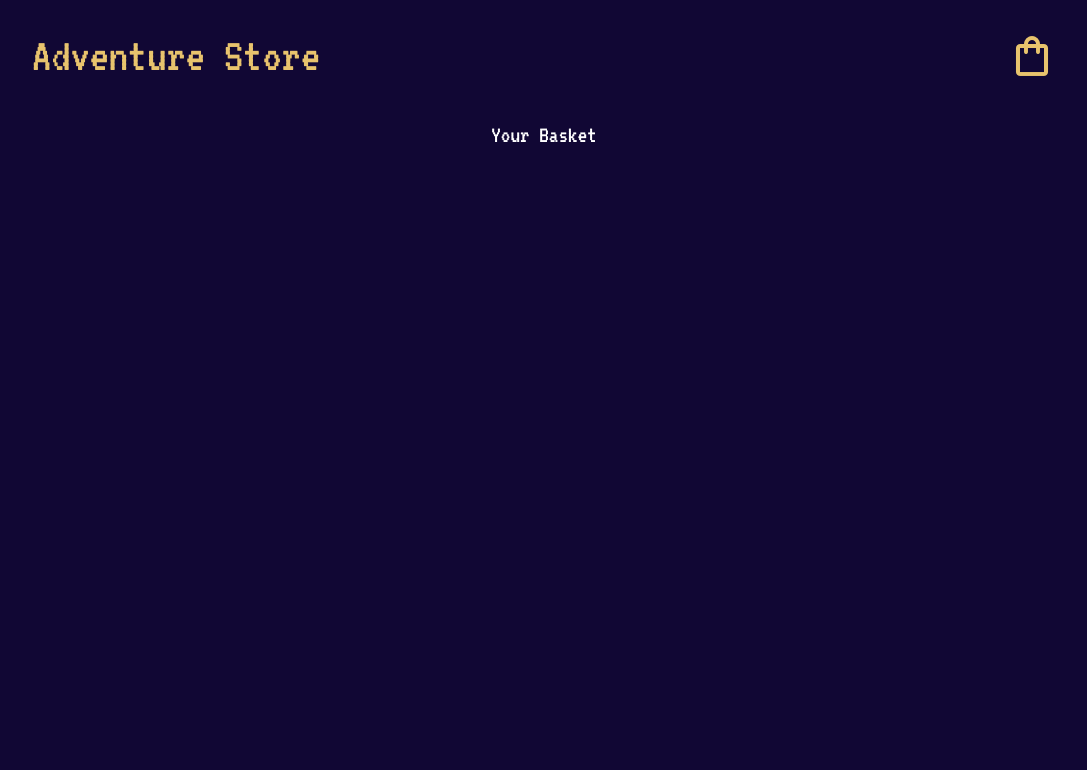
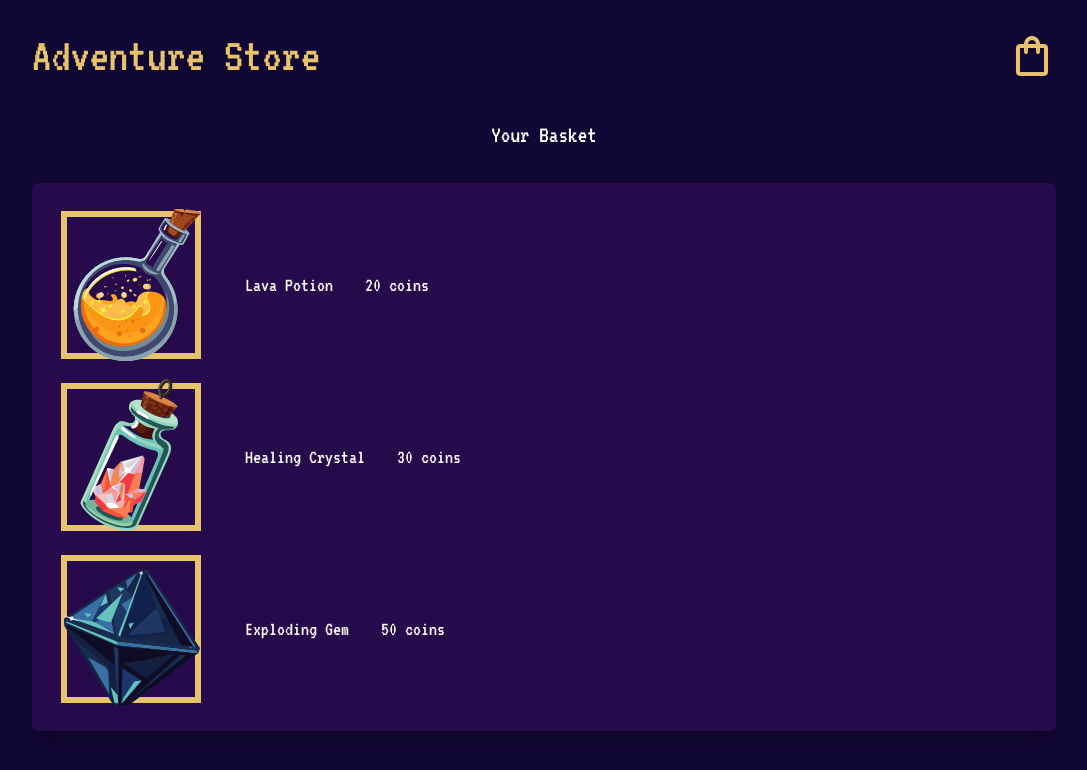
Before and after one commit to iamshaunjp/nuxt-3-with-pinia, a Nuxt app: page /cart in a window 1280 px wide. Shown: the top 770 px of the page, without its empty margins (96-1183 px from the left). Built offline with nearby package versions, Linux system fonts and the light colour scheme; data requests are answered from the project's data file.

Commit message:
lesson-9

```diff
--- a/pages/cart.vue
+++ b/pages/cart.vue
@@ -1,11 +1,27 @@
 <template>
   <div>
     <h2 class="text-white text-2xl text-center my-8">Your Basket</h2>
+
+    <div class="card text-xl" v-if="cartStore.cart.length">
+      <!-- product list -->
+      <div v-for="product in cartStore.cart" class="flex gap-8 items-center">
+        <img :src="product.img" :alt="product.title">
+        <p class="text-white">{{product.title}}</p>
+        <p class="text-white">{{product.price * product.quantity}} coins</p>
+      </div>
+    </div>
+
+    <div class="card text-xl" v-else>
+      <p class="text-white">There are no items in your basket.</p>
+    </div>
+
   </div>
 </template>
 
 <script setup>
+  import { useCartStore } from '@/stores/cartStore'
 
+  const cartStore = useCartStore()
 </script>
 
 <style scoped>
```
